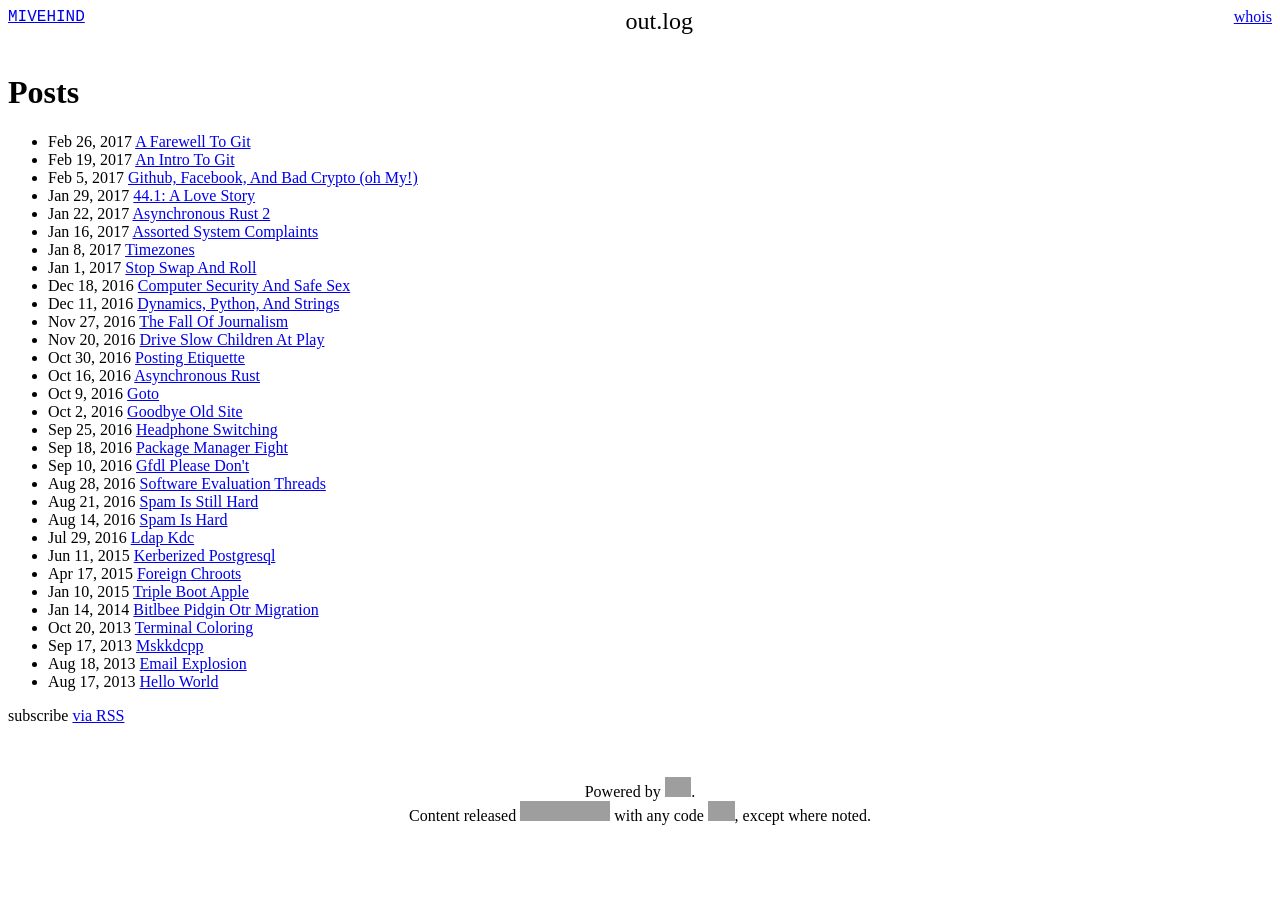
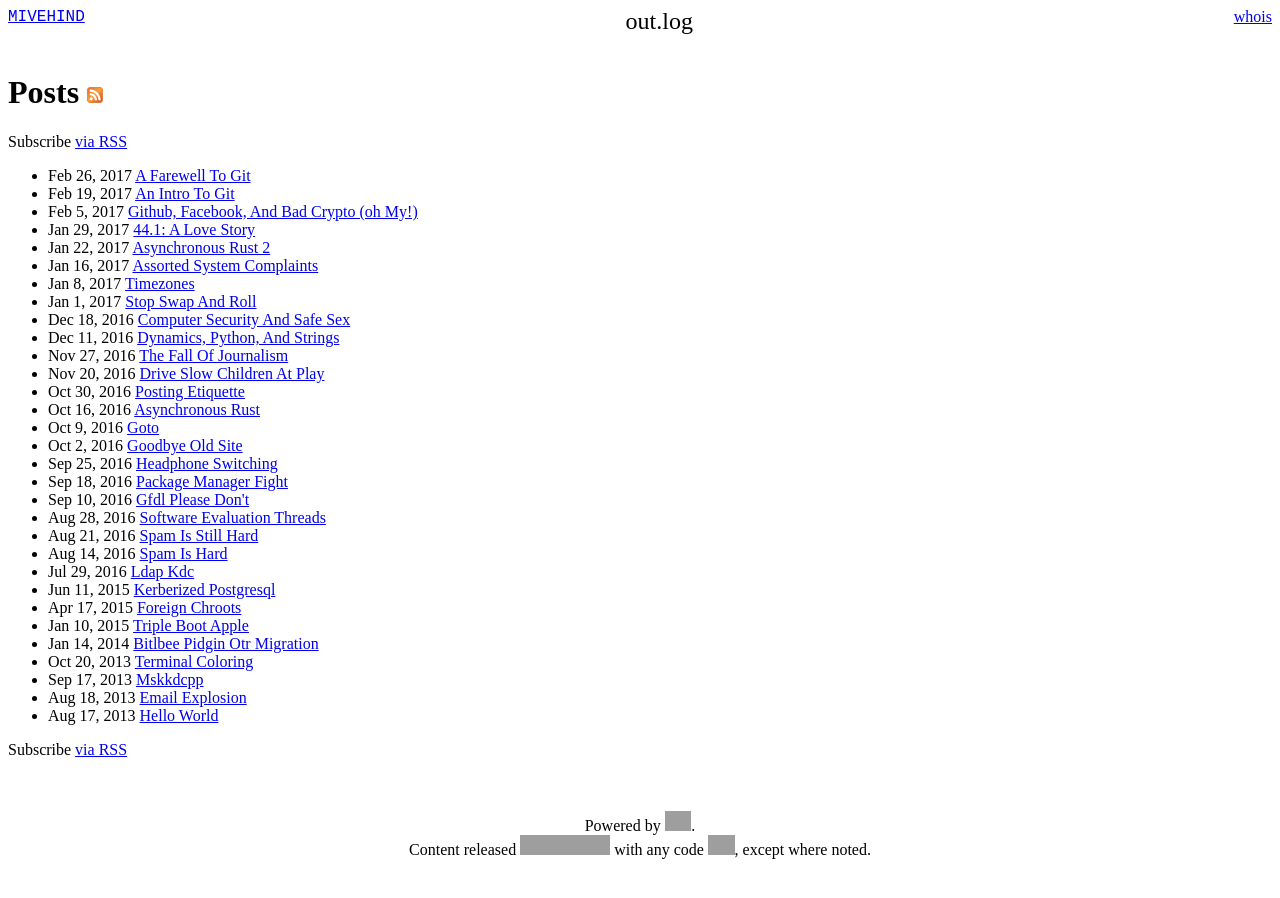
Before and after one commit to frozencemetery/mivehind.net, a Jekyll site: the page built from index.html, in a window 1280 px wide. Built offline with Jekyll 4.4.1, drawn with Linux system fonts in a browser that asks for light colours; Markdown is read by kramdown in place of the engine named in the settings; grey boxes are pictures that could not be loaded.

Commit message:
Clean up index.html
Now with twice the RSS!

```diff
--- a/index.html
+++ b/index.html
@@ -4,17 +4,29 @@ layout: default
 
 <div class="home">
 
-  <h1>Posts</h1>
+  <h1>Posts
+    <a href="{{ "/feed.xml" | prepend: site.baseurl }}">
+      <img src="{{ "/assets/rss-16px.png" | prepend: site.baseurl }}">
+    </a>
+  </h1>
+
+  <p class="rss-subscribe">Subscribe
+    <a href="{{ "/feed.xml" | prepend: site.baseurl }}">via RSS</a>
+  </p>
 
   <ul class="posts">
     {% for post in site.posts %}
       <li>
         <span class="post-date">{{ post.date | date: "%b %-d, %Y" }}</span>
-        <a class="post-link" href="{{ post.url | prepend: site.baseurl }}">{{ post.title }}</a>
+        <a class="post-link"
+           href="{{ post.url | prepend: site.baseurl }}">{{ post.title }}
+        </a>
       </li>
     {% endfor %}
   </ul>
 
-  <p class="rss-subscribe">subscribe <a href="{{ "/feed.xml" | prepend: site.baseurl }}">via RSS</a></p>
+  <p class="rss-subscribe">Subscribe
+    <a href="{{ "/feed.xml" | prepend: site.baseurl }}">via RSS</a>
+  </p>
 
 </div>
```
Also changed, not shown: assets/rss-16px.png (added).
